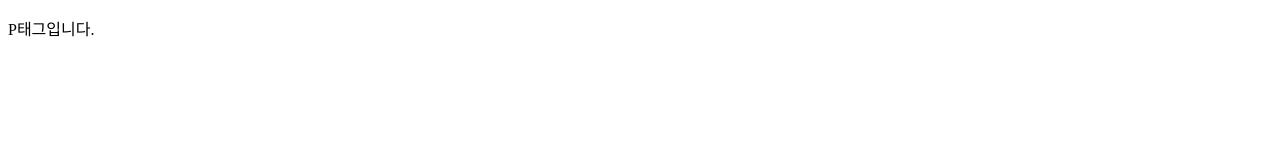
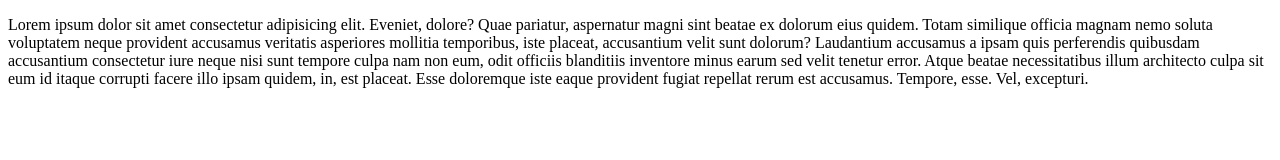
Before and after one commit to dayoung0615/learn-htnl-css, a plain HTML site: page index.html in a window 1280 px wide. Drawn offline with Linux system fonts and the light colour scheme.

Commit message:
fix: p 태그 수정진행

```diff
--- a/index.html
+++ b/index.html
@@ -6,8 +6,18 @@
     <title>HTML 실습</title>
   </head>
   <body>
-    <p>P태그입니다.</p>
-
-    <p></p>
+    <p>
+      Lorem ipsum dolor sit amet consectetur adipisicing elit. Eveniet, dolore?
+      Quae pariatur, aspernatur magni sint beatae ex dolorum eius quidem. Totam
+      similique officia magnam nemo soluta voluptatem neque provident accusamus
+      veritatis asperiores mollitia temporibus, iste placeat, accusantium velit
+      sunt dolorum? Laudantium accusamus a ipsam quis perferendis quibusdam
+      accusantium consectetur iure neque nisi sunt tempore culpa nam non eum,
+      odit officiis blanditiis inventore minus earum sed velit tenetur error.
+      Atque beatae necessitatibus illum architecto culpa sit eum id itaque
+      corrupti facere illo ipsam quidem, in, est placeat. Esse doloremque iste
+      eaque provident fugiat repellat rerum est accusamus. Tempore, esse. Vel,
+      excepturi.
+    </p>
   </body>
 </html>
```
